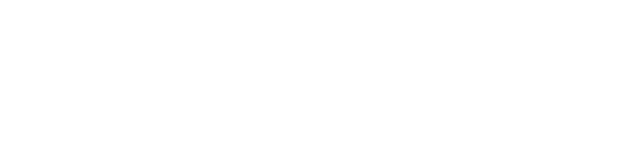
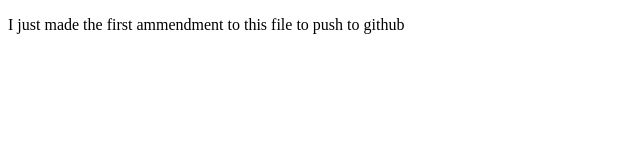
Before and after one commit to SadeJoseph/happy_days, a plain HTML site: page new.html in a window 1280 px wide. Shown: the whole page, without its empty margins (0-640 px from the left). Drawn offline with Linux system fonts and the light colour scheme.

Commit message:
adds paragraph to new.html

```diff
--- a/new.html
+++ b/new.html
@@ -7,6 +7,6 @@
     <title>New practice document</title>
 </head>
 <body>
-
+    <p> I just made the first ammendment to this file to push to github</p>
 </body>
 </html>
```
